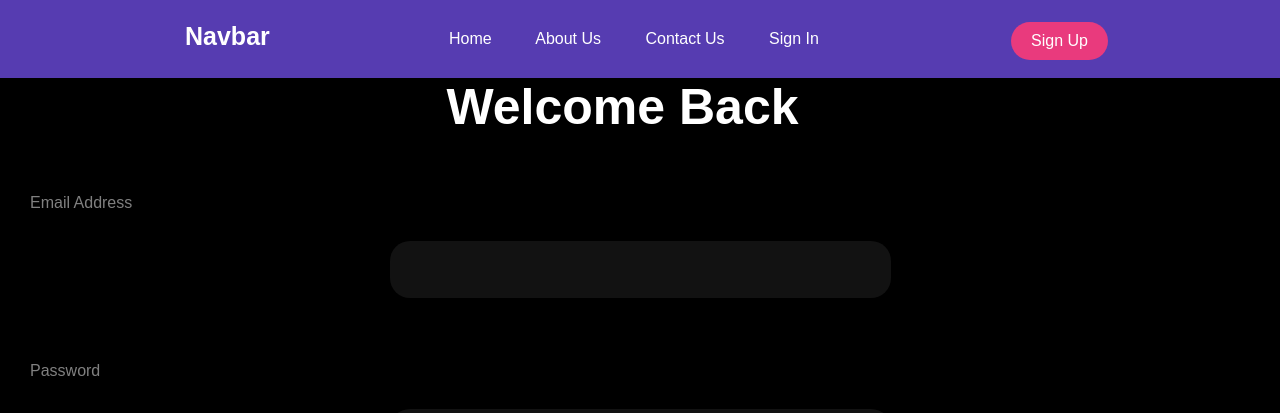
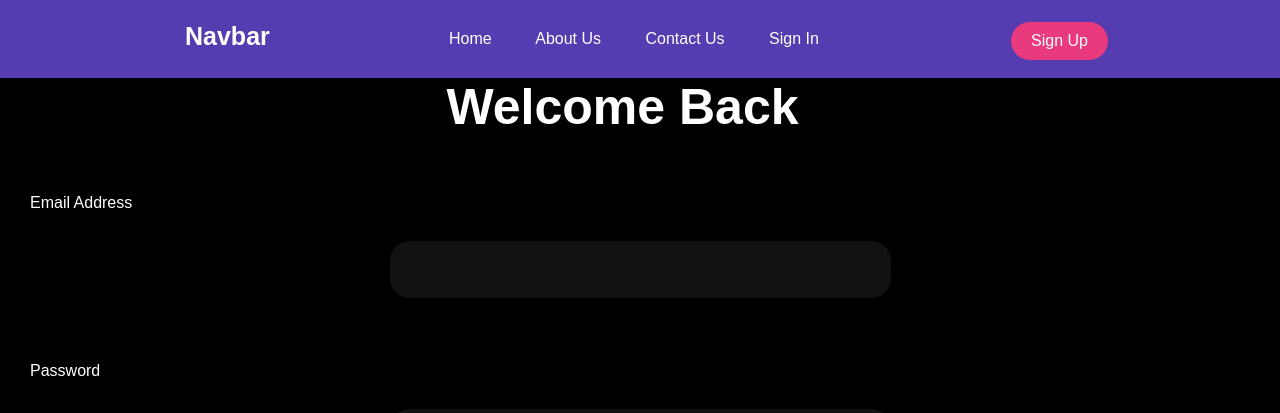
Before and after one commit to codexRegis-debug/Ohan-website, a React app: page /log-in in a window 1280 px wide. Shown: the top 413 px of the page. Built offline with nearby package versions, Linux system fonts and the light colour scheme; the HTML template or start-up script is replaced by a standard one.

Commit message:
Changed color of input

```diff
--- a/src/animeanimations/Effect.jsx
+++ b/src/animeanimations/Effect.tsx
@@ -1,4 +1,4 @@
-import React from 'react';
+/**/
 import { motion } from 'framer-motion';
 
 const Effect = ({ children }) => {
@@ -6,7 +6,7 @@ const Effect = ({ children }) => {
     <motion.div
       initial={{ opacity: 0, y: 50, scale: 0.9 }}
       whileInView={{ opacity: 1, y: 0, scale: 1 }}
-      transition={{ duration: 0.6, ease: "easeout" }}
+      transition={{ duration: 0.6, ease: "easeOut" }}
       viewport={{ once: true, amount: 0.3 }}
 
     >
--- a/src/pages/LoginPage.tsx
+++ b/src/pages/LoginPage.tsx
@@ -62,18 +62,26 @@ const LoginPage = () => {
     setUserPassword(e.target.value)
   }
 
+  const handleLoginEmail = (e) => {
+    setUserEmail(e.target.value);
+  }
+
+  const handleLoginPassword = (e) => {
+    setUserPassword(e.target.value);
+  };
+
   return (
     <>
       <Header/>
       <Input
         name={'Email Address '}
-        value={ name }
-        onChange={ null }
+        value={ userEmail }
+        onChange={ handleLoginEmail }
       />
       <Input
         name={'Password '}
-        value={ name }
-        onChange={ null }
+        value={ userPassword }
+        onChange={ handleLoginPassword }
       />
       <Card
         text={ 'Login ' }
--- a/src/pages/SignIn.tsx
+++ b/src/pages/SignIn.tsx
@@ -178,7 +178,7 @@ export const Form = ({
 export const Input = ({ name, value, onChange }) => {
   return (
     <>
-      <div style={{ marginTop: '40px', marginLeft: '30px', maxWidth: '300px', color: 'grey' }}>
+      <div style={{ marginTop: '40px', marginLeft: '30px', maxWidth: '300px', color: 'white' }}>
         <br/>
         { name }
       </div>
```
Also changed, not shown: src/animeanimations/AnimeRollingGlow.tsx (+17 -0 lines).
